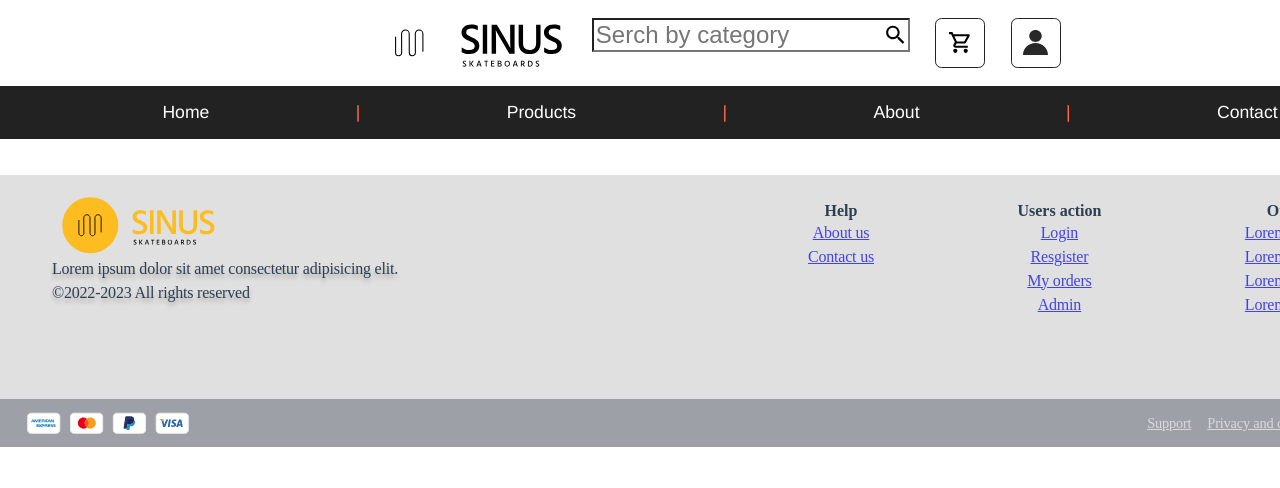
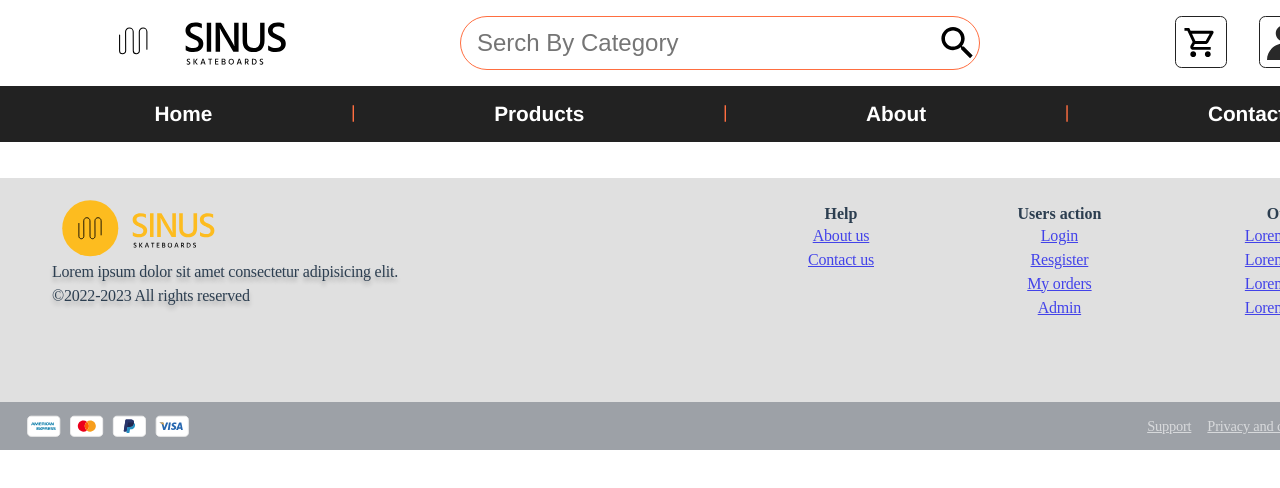
Before and after one commit to theodorwill/Slutprojekt-Sinus-Webshop, a Vue app: page /admin in a window 1280 px wide. Shown: the top 488 px of the page. Built offline with nearby package versions, Linux system fonts and the light colour scheme; no server answers.

Commit message:
header styling complate fixt

```diff
--- a/src/components/Header.vue
+++ b/src/components/Header.vue
@@ -1,118 +1,102 @@
 <template>
   <div id="nav">
+    <div class="header">
       <section class="top">
-      <div class="logo" />
-      <router-link to='/category' >
-      <input type="text"  class="search" v-model="category" @change="fetchCategory(category)" placeholder="Serch by category"/>
-      </router-link>
+        <div class="logo"></div>
+      </section>
 
-
-     <router-link to="/cart">
-        <button>
-          <div class="card">
-          </div>
-        </button>
-      </router-link>
-
-      <router-link to="/login">
-        <button>
-          <div class="login">
-          </div>
-        </button>
+      <section class="middle">
+        <router-link to="/category">
+          <input
+            type="text"
+            class="search"
+            v-model="category"
+            @change="fetchCategory(category)"
+            placeholder="Serch by category"
+          />
         </router-link>
       </section>
 
-    <section>
+      <section class="bottom">
+          <router-link to="/cart">
+        <div class="card">
+          <!-- <span>{{inCard.length}}</span> -->
+        </div>
+          </router-link>
+          <router-link to="/login">
+        <div class="login">
+        </div>
+          </router-link>
+      </section>
+    </div>
+
+    <section class="navbar">
       <router-link to="/">Home</router-link> |
       <router-link to="/products">Products</router-link> |
       <router-link to="/about">About</router-link> |
       <router-link to="/contact">Contact</router-link>
-
-
-
     </section>
   </div>
 </template>
 
 <script>
-import {mapActions} from 'vuex'
+import { mapActions,  } from "vuex";
 export default {
-
-  data(){
-    return{
-      category:null
-    }
+  data() {
+    return {
+      category: null,
+    };
   },
-
-  methods:{
-    ...mapActions(["fetchCategory"])
-  }
+  computed:{
+    // ...mapGetters({inCart: "cartItems"})
+  },
+  methods: {
+    ...mapActions(["fetchCategory"]),
+  },
 };
 </script>
 
 <style lang="scss" scoped>
-.top{
-  margin: 10px;
+#nav {
+  .header{
+    display: flex;
+    justify-content: space-around;
+    padding: 1rem;
     }
-.logo {
+  .top {
     width: 200px;
     height: 50px;
     background-image: url("~@/assets/sinus_logo.svg");
     background-repeat: no-repeat;
     background-position: center;
     background-size: 100%;
+
   }
-.search {
+  .middle {
+
+    input {
+      margin: 0;
+      padding-left: 1rem;
+      width: 500px;
+      height: 50px;
+      border-radius: 2rem;
+      border: 1.33px solid;
+      border-color: #ff6e40;
       background-image: url("~@/assets/search.svg");
       background-position: right top;
       background-repeat: no-repeat;
       background-size: contain;
       font-size: 1.5rem;
       cursor: pointer;
-
-
-
+      text-transform: capitalize;
+    }
+  }
+  .bottom{
+    display: flex;
+    justify-content: space-evenly;
+    width: 200px;
     }
     .login {
-  padding: 0;
-  width: 100%;
-  height: 100%;
-  background-repeat: no-repeat;
-  background-size: 70%;
-  background-position: center center;
-  background-image: url("~@/assets/icon_account.svg");
-}
-.card {
-  padding: 0;
-  width: 100%;
-  height: 100%;
-  background-repeat: no-repeat;
-  background-size: 70%;
-  background-position: center center;
-  background-image: url("~@/assets/shopping-cart.svg");
-}
-
-#nav {
-  > section {
-    &:nth-child(1) {
-      display: flex;
-      flex-flow: row;
-      justify-content: center;
-      padding: 0.5rem;
-      * {
-        margin: 0 0.4rem;
-      }
-      > input {
-        width: 500px;
-        border-radius: 2rem;
-        border: 1.33px solid;
-        border-color: #ff6e40;
-      }
-      button {
-        display: flex;
-        flex-flow: column;
-        justify-content: center;
-        align-items: center;
       width: 50px;
       height: 50px;
       border-radius: 0.4rem;
@@ -121,13 +105,33 @@ export default {
       background-color: rgba(0, 0, 0, 0);
       cursor: pointer;
       transition: 0.5s;
-      }
-
-      button:hover {
+      background-repeat: no-repeat;
+      background-size: 70%;
+      background-position: center;
+      background-image: url("~@/assets/icon_account.svg");
+      &:hover {
         background-color: #45a049;
         }
     }
-    &:last-of-type {
+    .card {
+      width: 50px;
+      height: 50px;
+      border-radius: 0.4rem;
+      border: 1px solid;
+      border-color: #222222;
+      background-color: rgba(0, 0, 0, 0);
+      cursor: pointer;
+      transition: 0.5s;
+      background-repeat: no-repeat;
+      background-size: 70%;
+      background-position: center;
+      background-image: url("~@/assets/shopping-cart.svg");
+      &:hover {
+          background-color: #45a049;
+        }
+    }
+
+  .navbar{
      color: #ff6e40;
     display: flex;
     flex-flow: row;
@@ -135,21 +139,25 @@ export default {
     padding: 1rem;
     font-size: 1.1rem;
     background-color: rgb(34, 34, 34);
-
     > a {
       color: #ffffff;
       text-decoration: none;
+      font-size: 1.3rem;
+      font-weight: bold;
       &.router-link-exact-active {
         color: #ff6e40;
         text-decoration: underline;
         text-decoration-thickness: 0.15rem;
       }
     }
-
     & a:hover {
+      transition: 0.5s;
       color: #ff6e40;
     }
   }
+
 }
-}
+
+
+
 </style>
--- a/src/store/index.js
+++ b/src/store/index.js
@@ -287,7 +287,9 @@ export default new Vuex.Store({
     // singleCategory: (state) => state.catgStorage.filter(product => product.category == state.categoryName),
 
     nextBtnDisabled: (state) => state.currentPage == state.maxPage ? true : false,
-    prevBtnDisabled: (state) => state.start == 0 ? true : false
+    prevBtnDisabled: (state) => state.start == 0 ? true : false,
+
+    // cardItems :(state) => state.products
 
   }
 
```
Lines whose indentation alone changed are shown as unchanged.
